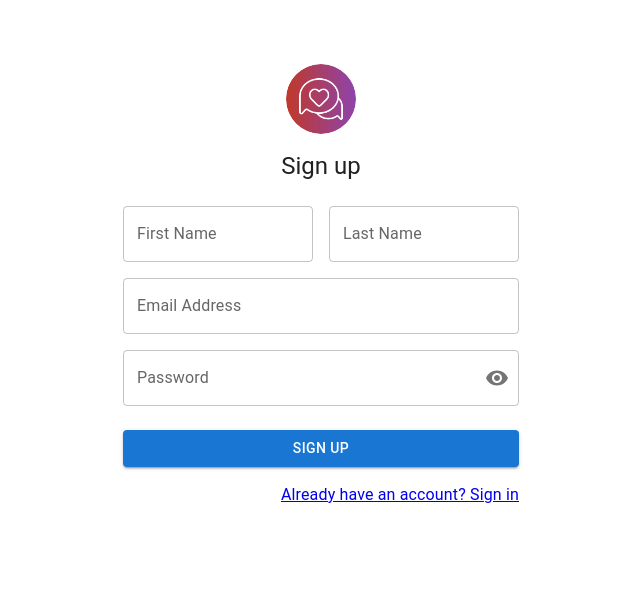
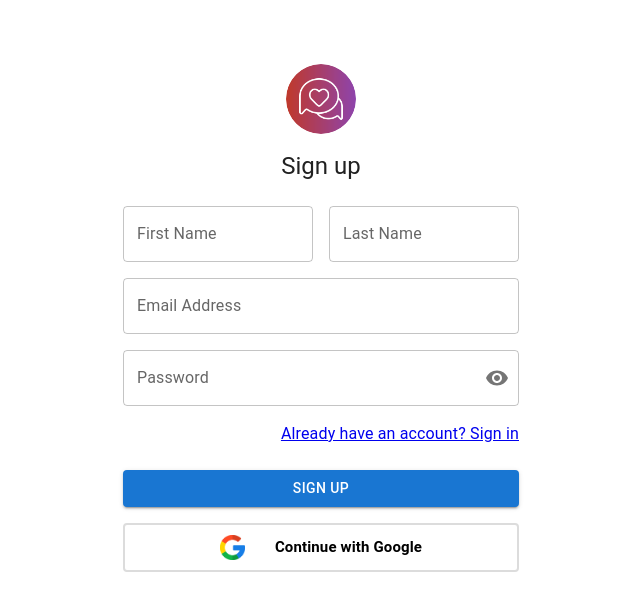
Before and after one commit to Shihab2022/chat-app, a React (Vite) app in the folder front-end/: page /SignUp in a window 1280 px wide. Shown: the top 610 px of the page, without its empty margins (319-959 px from the left). Built offline with nearby package versions, Linux system fonts and the light colour scheme; no server answers.

Commit message:
add google login  button on register page

```diff
--- a/front-end/src/pages/login/registerPage.tsx
+++ b/front-end/src/pages/login/registerPage.tsx
@@ -1,3 +1,4 @@
+/* eslint-disable @typescript-eslint/no-explicit-any */
 /* eslint-disable @typescript-eslint/no-unused-vars */
 import { useState } from "react";
 import Avatar from "@mui/material/Avatar";
@@ -25,6 +26,7 @@ import { Visibility, VisibilityOff } from "@mui/icons-material";
 import { useForm, SubmitHandler } from "react-hook-form";
 import { registerUserApi } from "../../services/auth";
 import logoImage from "../../assets/logo.png";
+import GoogleLoginCom from "./googleLoginCom";
 interface SignUpFormInputs {
   userName: string;
   name: string;
@@ -57,6 +59,15 @@ export default function SignUp() {
         showToast(SUCCESS, REGISTER_SUCCESS);
         navigate("/login");
       }
+    } catch (error) {
+      showToast(FAILED, COMMON_ERROR_MESSAGE);
+    } finally {
+      setIsLoading(false);
+    }
+  };
+  const handleRegister = async (params: any) => {
+    try {
+      setIsLoading(true);
     } catch (error) {
       showToast(FAILED, COMMON_ERROR_MESSAGE);
     } finally {
@@ -156,7 +167,11 @@ export default function SignUp() {
                 />
               </Grid>
             </Grid>
-
+            <Grid sx={{ mt: 2 }} container justifyContent="flex-end">
+              <Grid item>
+                <Link to="/login">Already have an account? Sign in</Link>
+              </Grid>
+            </Grid>
             <Button
               type="submit"
               fullWidth
@@ -165,12 +180,7 @@ export default function SignUp() {
             >
               Sign Up
             </Button>
-
-            <Grid container justifyContent="flex-end">
-              <Grid item>
-                <Link to="/login">Already have an account? Sign in</Link>
-              </Grid>
-            </Grid>
+            <GoogleLoginCom handleClick={handleRegister} />
           </Box>
         </Box>
       </Container>
```
